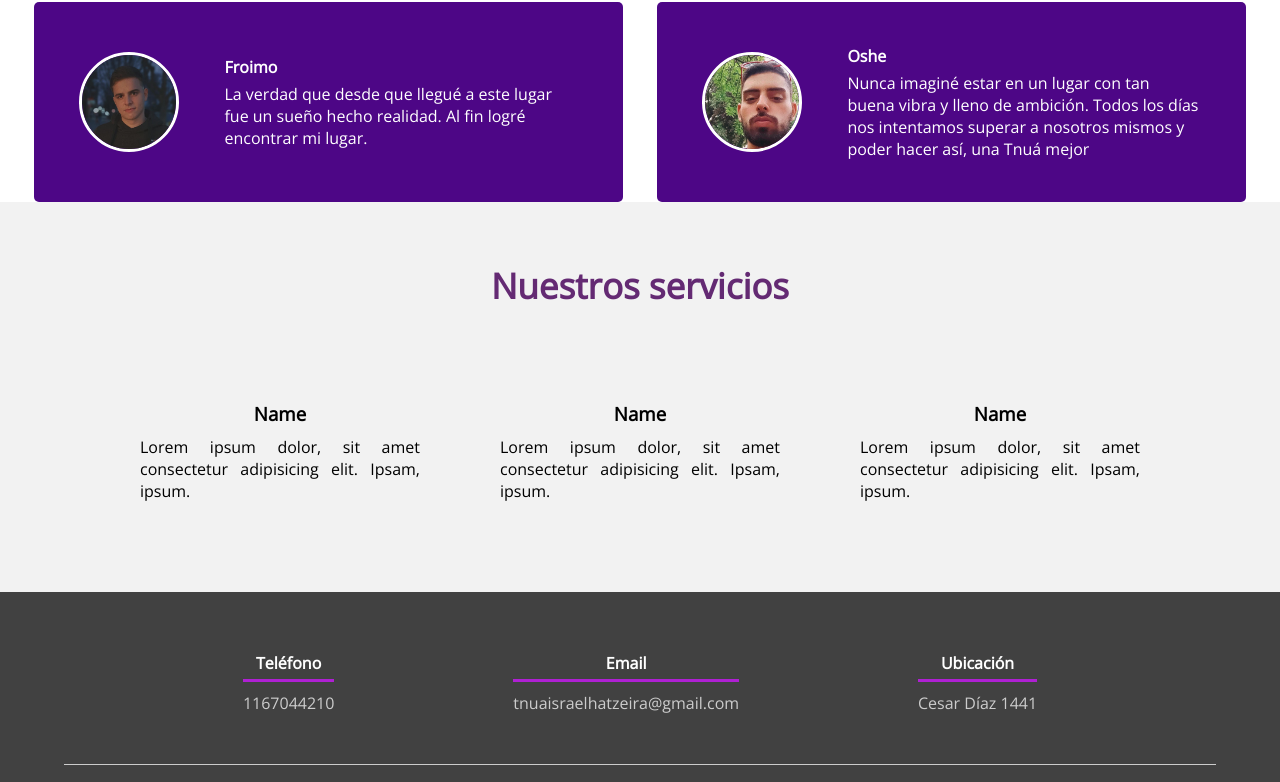
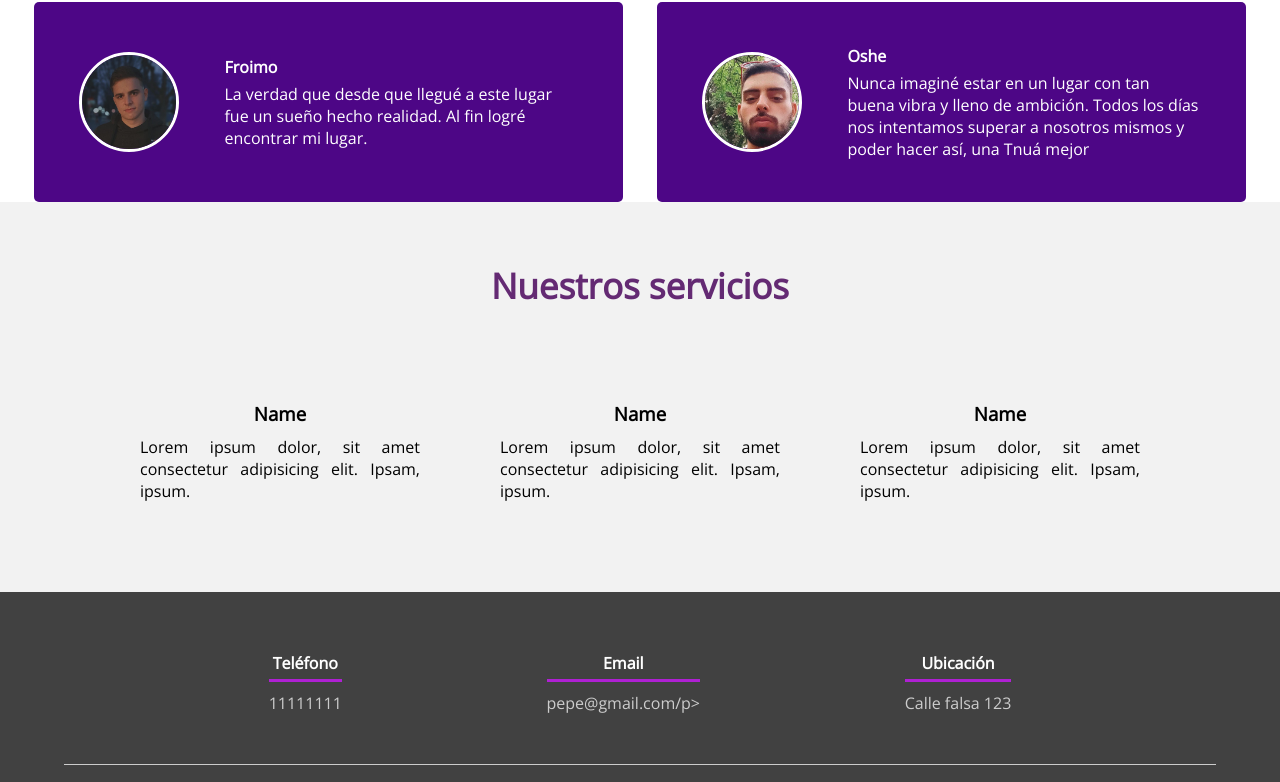
Before and after one commit to juliswer/random-pages, a plain HTML site: page page3/index.html in a window 1280 px wide. Shown: the part 1929-2711 px from the top of the page. Drawn offline with nearby package versions, Linux system fonts and the light colour scheme; files whose address does not match are found by name.

Commit message:
Update index.html

```diff
--- a/page3/index.html
+++ b/page3/index.html
@@ -150,15 +150,15 @@
         <div class="contenedor-footer">
             <div class="content-foo">
                 <h4>Teléfono</h4>
-                <p>1167044210</p>
+                <p>11111111</p>
             </div>
             <div class="content-foo">
                 <h4>Email</h4>
-                <p>tnuaisraelhatzeira@gmail.com</p>
+                <p>pepe@gmail.com/p>
             </div>
             <div class="content-foo">
                 <h4>Ubicación</h4>
-                <p>Cesar Díaz 1441</p>
+                <p>Calle falsa 123</p>
             </div>
         </div>
         <h2 class="titulo-final">&copy; Tnuá Israel Hatzeirá</h2>
```
